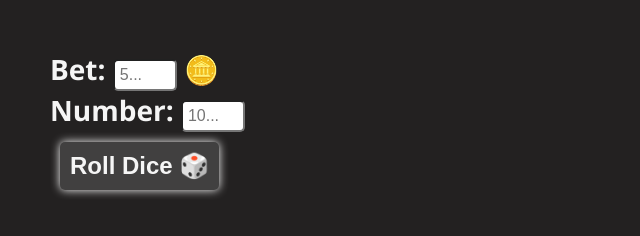
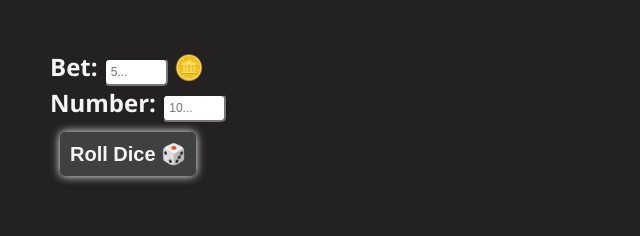
Before and after one commit to sofeyahamira/casino, a plain HTML site: page index.html in a window 1280 px wide. Shown: the whole page, without its empty margins (0-640 px from the left). Drawn offline with Linux system fonts and the light colour scheme.

Commit message:
Change font size

```diff
--- a/index.html
+++ b/index.html
@@ -11,7 +11,7 @@
             background-color: rgb(35, 33, 33);
             color: whitesmoke;
             font-weight: bolder;
-            font-size: 28px;
+            font-size: 24px;
             margin: 50px;
             font-family: 'Segoe UI', Tahoma, Geneva, Verdana, sans-serif;
         }
@@ -19,14 +19,14 @@
         input {
             padding: 5px;
             border-radius: 5px;
-            font-size: 16px;
+            font-size: 12px;
         }
 
         button {
             margin: 10px;
             padding: 10px;
             border-radius: 5px;
-            font-size: 24px;
+            font-size: 20px;
             background-color: rgb(65, 64, 64);
             border: none;
             box-shadow: 0px 0px 10px white;
```
